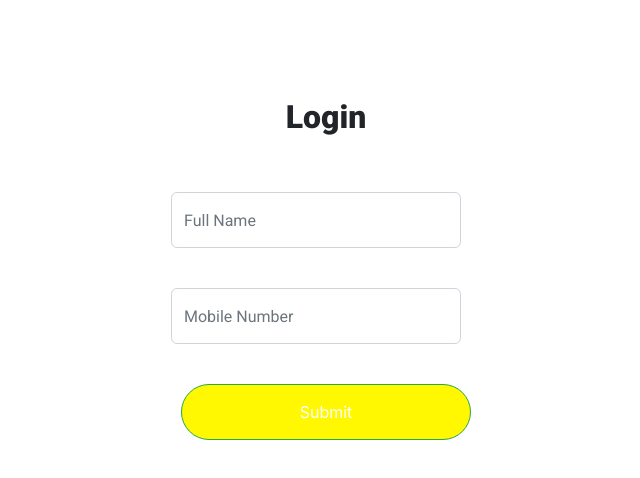
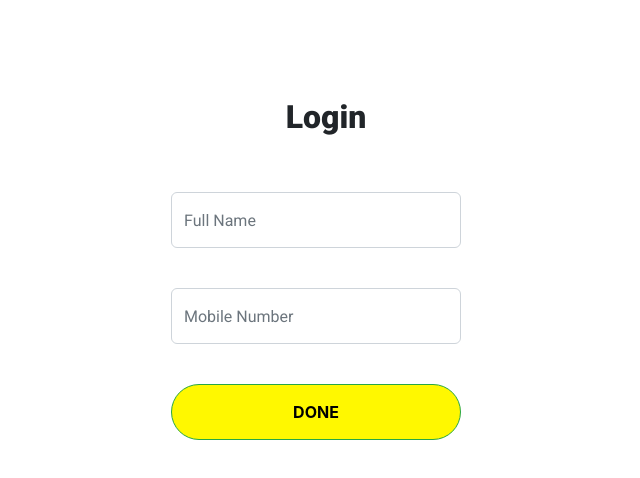
Before and after one commit to kohliabhinav/WeScan, a React (Create React App) app: page /Signin in a window 1280 px wide. Shown: the top 478 px of the page, without its empty margins (324-964 px from the left). Built offline with nearby package versions, Linux system fonts and the light colour scheme; the HTML template or start-up script is replaced by a standard one.

Commit message:
fixed login button

```diff
--- a/src/components/SigninComponent.jsx
+++ b/src/components/SigninComponent.jsx
@@ -2,6 +2,7 @@ import React, { Component } from 'react';
 import { baseUrl } from '../shared/baseUrl'
 import firebase from "../firebase"
 import { Redirect } from "react-router-dom"
+import Loader from 'react-loader-spinner'
 
 
 
@@ -203,11 +204,18 @@ class Signin extends Component {
                         </div><br />
 
                         {/* <div id ="" style={{marginBottom: '40px' }}></div> */}
-                        <input type="submit" href="./Confirm" value="Submit" style={{ borderRadius: '50px', height: '56px', width: '290px', marginLeft: "20px", textDecorationColor:'#010526',backgroundColor: "#FFF800"}} class="btn btn-success" id="recaptcha-container" />
+                        <button type="submit"  href="./Confirm" value="Submit" style={{ borderRadius: '50px', height: '56px', width: '290px', textDecorationColor: '#010526', backgroundColor: "#FFF800" }} class="btn btn-success" id="recaptcha-container" ><b><span style={{ color: "black" }}>DONE</span></b></button>
 
                     </form>
+                    {/* <Loader id="loader"
+                        type="loader"
+                        color="#00BFFF"
+                        height={50}
+                        width={50}
+                        timeout={3000} //3 secs
 
-
+                    />
+         */}
 
                 </div></center>
 
--- a/src/shared/baseUrl.js
+++ b/src/shared/baseUrl.js
@@ -1 +1 @@
-export const baseUrl ='http://localhost:8080/api'
+export const baseUrl ='https://wescan-in.el.r.appspot.com/api'
```
